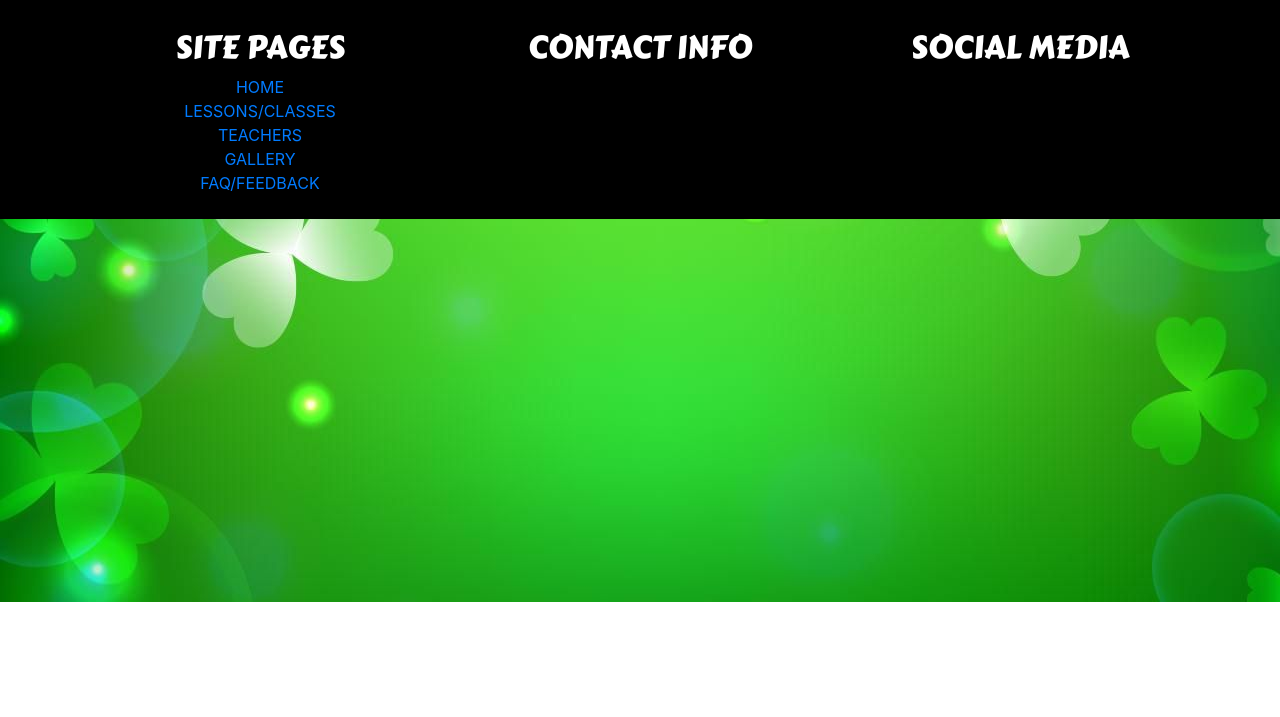
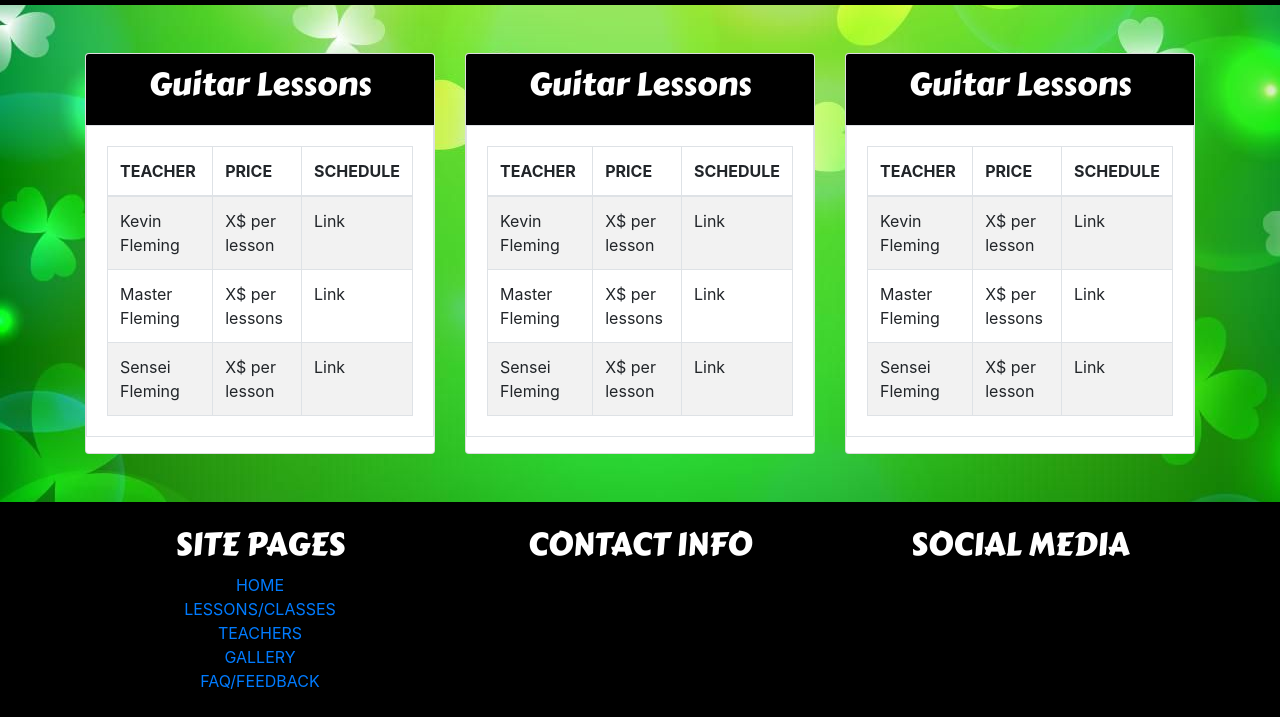
Before and after one commit to KevinPFleming/Shamrock, a website: page lessons.html in a window 1280 px wide. Shown: the part 198-915 px from the top of the page. Before the commit the page ends 800 px from the top, so only its background shows below. Drawn offline with nearby package versions, Linux system fonts and the light colour scheme.

Commit message:
Cards with Tables 1

```diff
--- a/css/styles.css
+++ b/css/styles.css
@@ -67,3 +67,14 @@ nav a:hover {
 .footer-div ul li a {
 color: white;
 }
+
+.card-header {
+    background-color: black;
+    color: white;
+}
+
+.card-body ul li {
+    background-color: rgb(0, 0, 0, 0.1);
+    margin-top: 1rem;
+    font-size: large;
+}
--- a/lessons.html
+++ b/lessons.html
@@ -61,6 +61,122 @@
         </div>
     </nav>
 
+    <div class="container">
+        <div class="row">
+            <div class="col-lg-6 col-xl-4">
+                <div class="card mt-5 mb-5">
+                    <div class="card-header">
+                        <h2 class="text-center"> Guitar Lessons </h2>
+                    </div>
+                    <div class="card-body table table-striped table-bordered table-responsive">
+
+                        <table class="w-100">
+                            <thead>
+                                <tr>
+                                    <th scope="col">TEACHER</th>
+                                    <th scope="col">PRICE</th>
+                                    <th scope="col">SCHEDULE</th>
+                                </tr>
+                            </thead>
+                            <tbody>
+                                <tr>
+                                    <td>Kevin Fleming</td>
+                                    <td>X$ per lesson</td>
+                                    <td>Link</td>
+                                </tr>
+                                <tr>
+                                    <td>Master Fleming</td>
+                                    <td>X$ per lessons</td>
+                                    <td>Link</td>
+                                </tr>
+                                <tr>
+                                    <td>Sensei Fleming</td>
+                                    <td>X$ per lesson</td>
+                                    <td>Link</td>
+                                </tr>
+                            </tbody>
+                        </table>
+
+                    </div>
+                </div>
+            </div>
+            <div class="col-lg-6 col-xl-4">
+                <div class="card mt-5 mb-5">
+                    <div class="card-header">
+                        <h2 class="text-center"> Guitar Lessons </h2>
+                    </div>
+                    <div class="card-body table table-striped table-bordered table-responsive">
+
+                        <table class="w-100">
+                            <thead>
+                                <tr>
+                                    <th scope="col">TEACHER</th>
+                                    <th scope="col">PRICE</th>
+                                    <th scope="col">SCHEDULE</th>
+                                </tr>
+                            </thead>
+                            <tbody>
+                                <tr>
+                                    <td>Kevin Fleming</td>
+                                    <td>X$ per lesson</td>
+                                    <td>Link</td>
+                                </tr>
+                                <tr>
+                                    <td>Master Fleming</td>
+                                    <td>X$ per lessons</td>
+                                    <td>Link</td>
+                                </tr>
+                                <tr>
+                                    <td>Sensei Fleming</td>
+                                    <td>X$ per lesson</td>
+                                    <td>Link</td>
+                                </tr>
+                            </tbody>
+                        </table>
+
+                    </div>
+                </div>
+            </div>
+            <div class="col-lg-6 col-xl-4">
+                <div class="card mt-5 mb-5">
+                    <div class="card-header">
+                        <h2 class="text-center"> Guitar Lessons </h2>
+                    </div>
+                    <div class="card-body table table-striped table-bordered table-responsive">
+
+                        <table class="w-100">
+                            <thead>
+                                <tr>
+                                    <th scope="col">TEACHER</th>
+                                    <th scope="col">PRICE</th>
+                                    <th scope="col">SCHEDULE</th>
+                                </tr>
+                            </thead>
+                            <tbody>
+                                <tr>
+                                    <td>Kevin Fleming</td>
+                                    <td>X$ per lesson</td>
+                                    <td>Link</td>
+                                </tr>
+                                <tr>
+                                    <td>Master Fleming</td>
+                                    <td>X$ per lessons</td>
+                                    <td>Link</td>
+                                </tr>
+                                <tr>
+                                    <td>Sensei Fleming</td>
+                                    <td>X$ per lesson</td>
+                                    <td>Link</td>
+                                </tr>
+                            </tbody>
+                        </table>
+
+                    </div>
+                </div>
+            </div>
+        </div>
+    </div>
+
     <footer class="site-footer">
         <div class="container">
             <div class="row">
```
